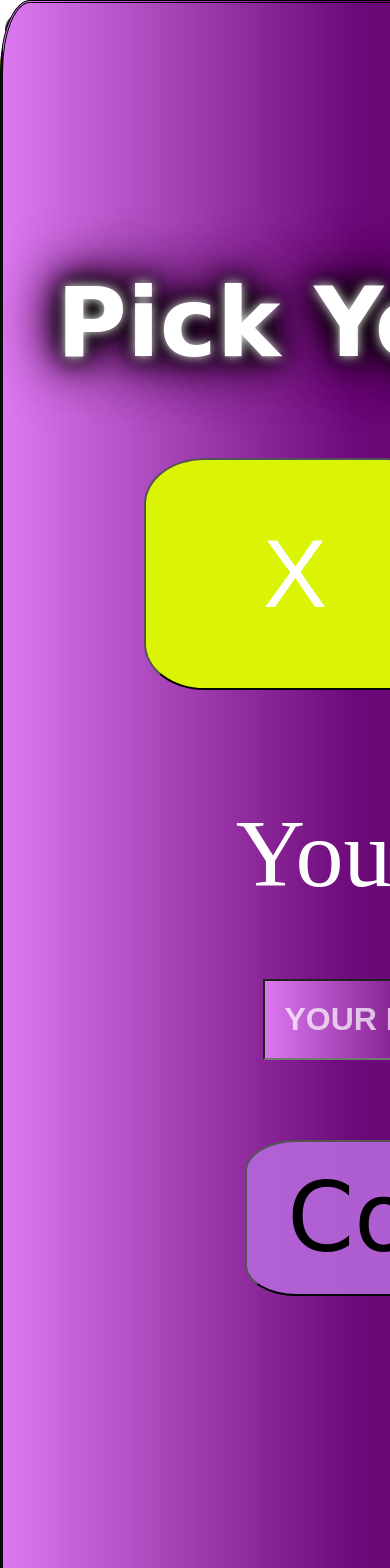
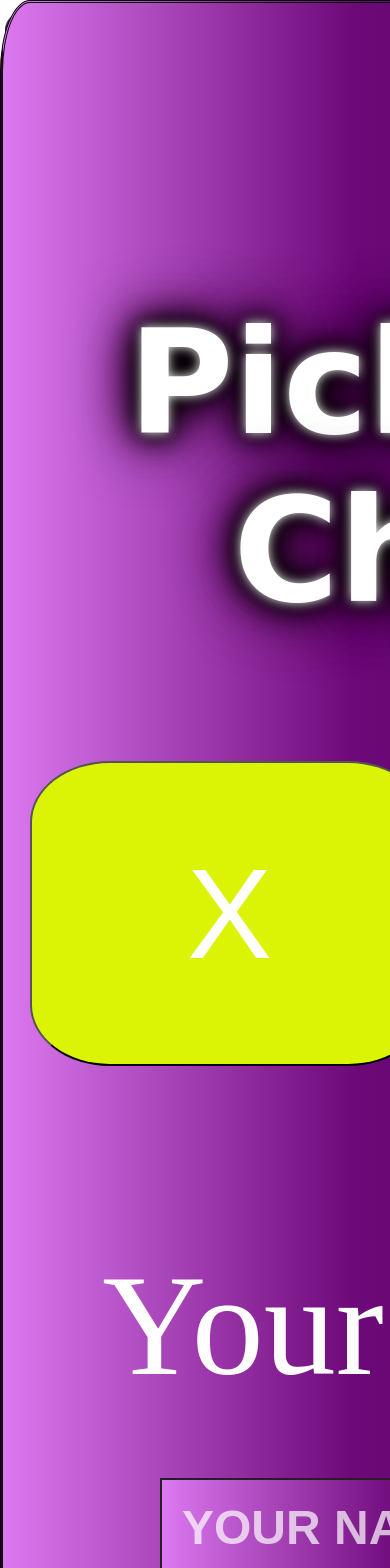
Before and after one commit to Mathura123/TicTacToe-App, a React (Create React App) app in the folder tic-tac-toe-app/: page / in a window 390 px wide. Shown: the top 1568 px of the page. Built offline with nearby package versions, Linux system fonts and the light colour scheme; no server answers.

Commit message:
[Siddhi]Refactor. Media queries for sign up page refactored

```diff
--- a/tic-tac-toe-app/src/css/pickChoice.css
+++ b/tic-tac-toe-app/src/css/pickChoice.css
@@ -148,33 +148,33 @@ input[type="text"]:focus {
     padding-top: 20%;
   }
   .glow-header {
-    font-size: 600%;
+    font-size: 900%;
   }
   .choice-button {
-    margin-top: 10%;
+    margin-top: 15%;
     border-radius: 20%;
-    border-width: 10%;
+    border-width: 15%;
     padding: 40% 80%;
     text-align: center;
-    font-size: 600%;
+    font-size: 800%;
   }
   .continue-button {
     border-radius: 10%/20%;
-    margin-top: 5%;
+    margin-top: 10%;
     padding: 2% 4%;
     text-align: center;
-    font-size: 600%;
+    font-size: 800%;
   }
   .showChoiceLabel {
-    margin-top: 5%;
+    margin-top: 10%;
     padding-bottom: 2%;
     text-shadow: 2% 2% 5% #000000;
-    font-size: 600%;
+    font-size: 900%;
   }
   input[type="text"] {
     padding: 2%;
     margin-top: 5%;
-    font-size: 200%;
+    font-size: 300%;
     font-weight: 800;
   }
 }
```
Also changed, not shown: 1 other file (tests, documents, lock files or other folders).
